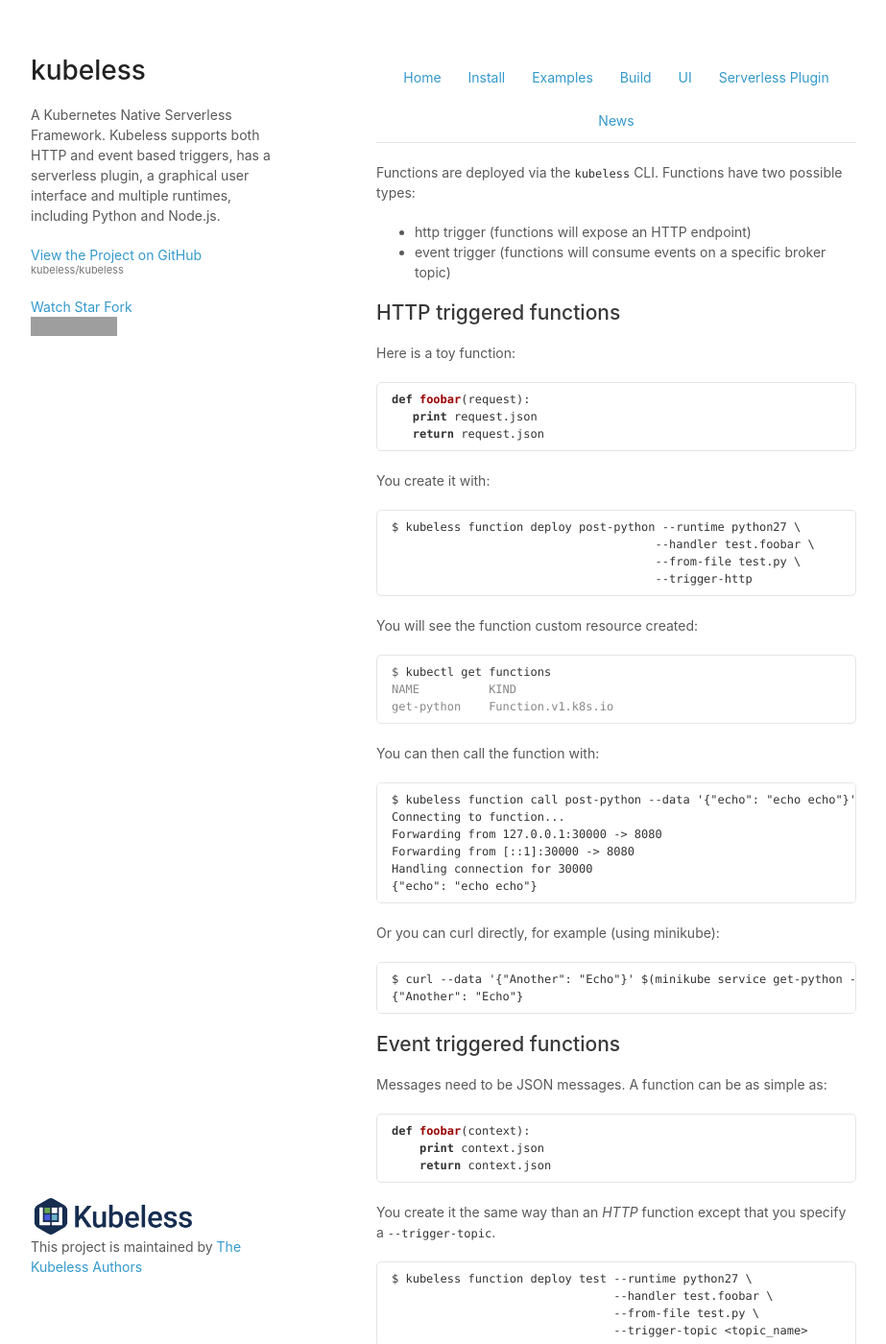
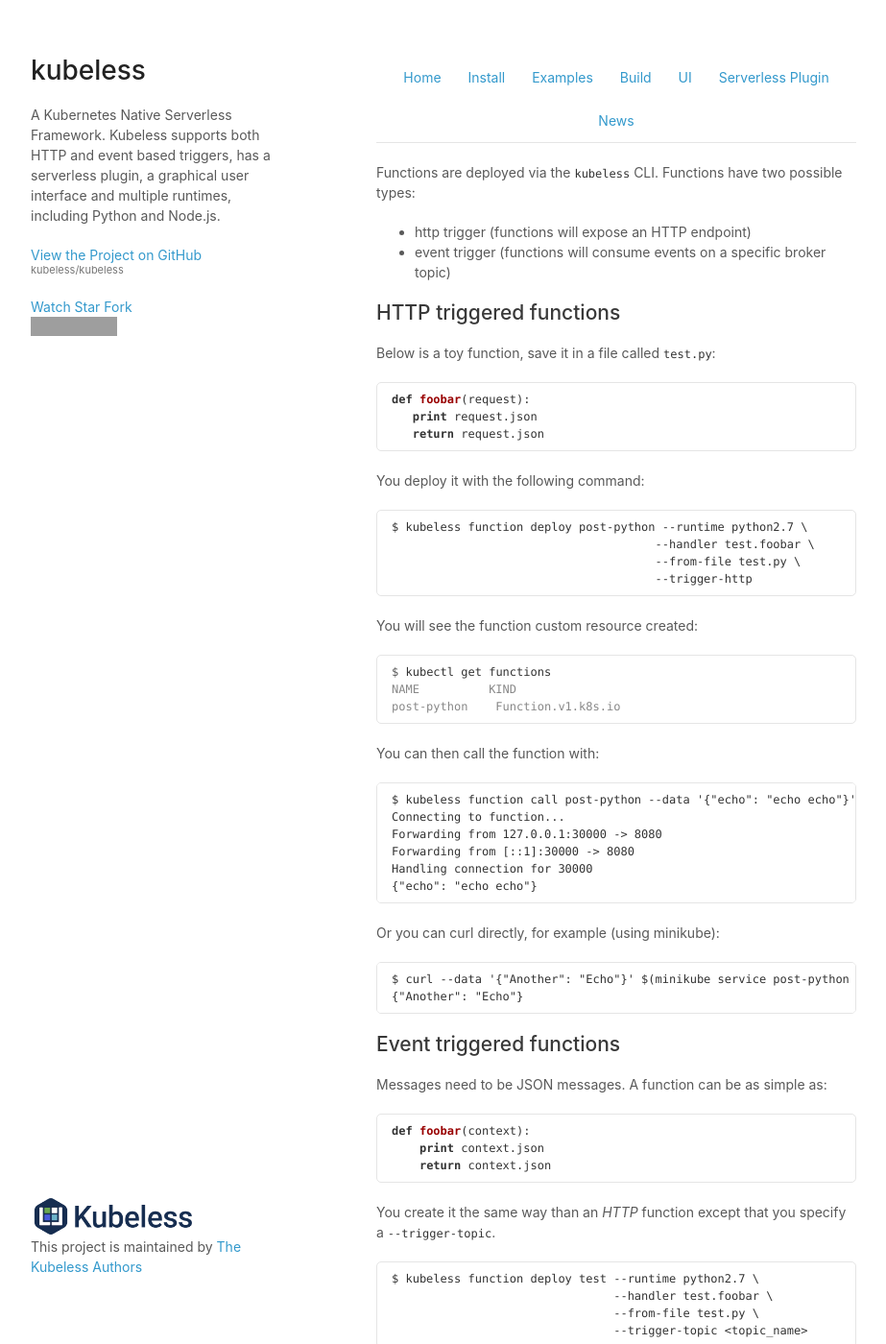
Before and after one commit to vmware-archive/kubeless-website, a Jekyll site: the page built from docs/examples.md, in a window 1280 px wide and 1400 px high. Shown: the whole window at 96% size, without its empty margins (178-1101 px from the left). Built offline with Jekyll 4.4.1, drawn with Linux system fonts in a browser that asks for light colours; grey boxes are pictures that could not be loaded.

Commit message:
fix example

````diff
--- a/docs/examples.md
+++ b/docs/examples.md
@@ -10,7 +10,7 @@ Functions are deployed via the `kubeless` CLI. Functions have two possible types
 
 ## HTTP triggered functions
 
-Here is a toy function:
+Below is a toy function, save it in a file called `test.py`:
 
 ```python
 def foobar(request):
@@ -18,10 +18,10 @@ def foobar(request):
    return request.json
 ```
 
-You create it with:
+You deploy it with the following command:
 
 ```
-$ kubeless function deploy post-python --runtime python27 \
+$ kubeless function deploy post-python --runtime python2.7 \
                                       --handler test.foobar \
                                       --from-file test.py \
                                       --trigger-http
@@ -32,7 +32,7 @@ You will see the function custom resource created:
 ```console
 $ kubectl get functions
 NAME          KIND
-get-python    Function.v1.k8s.io
+post-python    Function.v1.k8s.io
 ```
 
 You can then call the function with:
@@ -49,7 +49,7 @@ Handling connection for 30000
 Or you can curl directly, for example (using minikube):
 
 ```
-$ curl --data '{"Another": "Echo"}' $(minikube service get-python --url) --header "Content-Type:application/json"
+$ curl --data '{"Another": "Echo"}' $(minikube service post-python --url) --header "Content-Type:application/json"
 {"Another": "Echo"}
 ```
 
@@ -66,7 +66,7 @@ def foobar(context):
 You create it the same way than an _HTTP_ function except that you specify a `--trigger-topic`.
 
 ```
-$ kubeless function deploy test --runtime python27 \
+$ kubeless function deploy test --runtime python2.7 \
                                 --handler test.foobar \
                                 --from-file test.py \
                                 --trigger-topic <topic_name>
````
